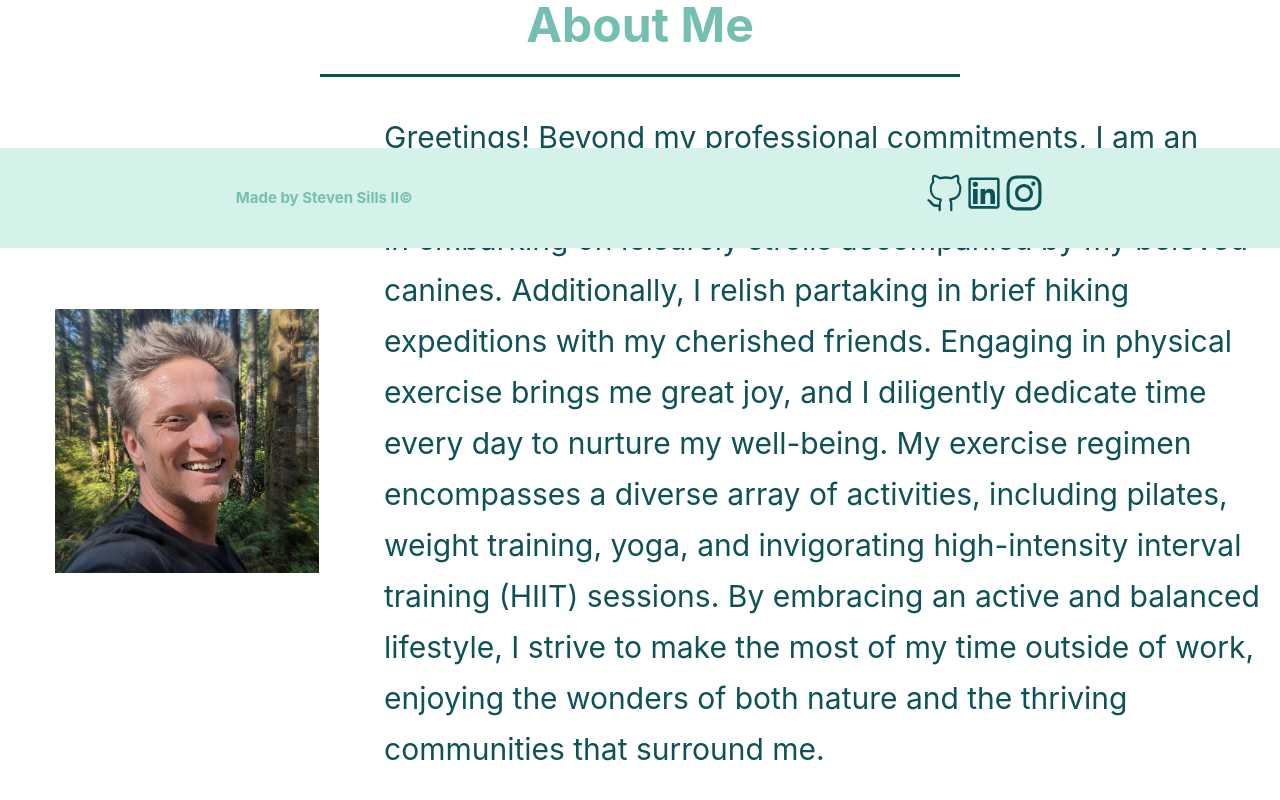
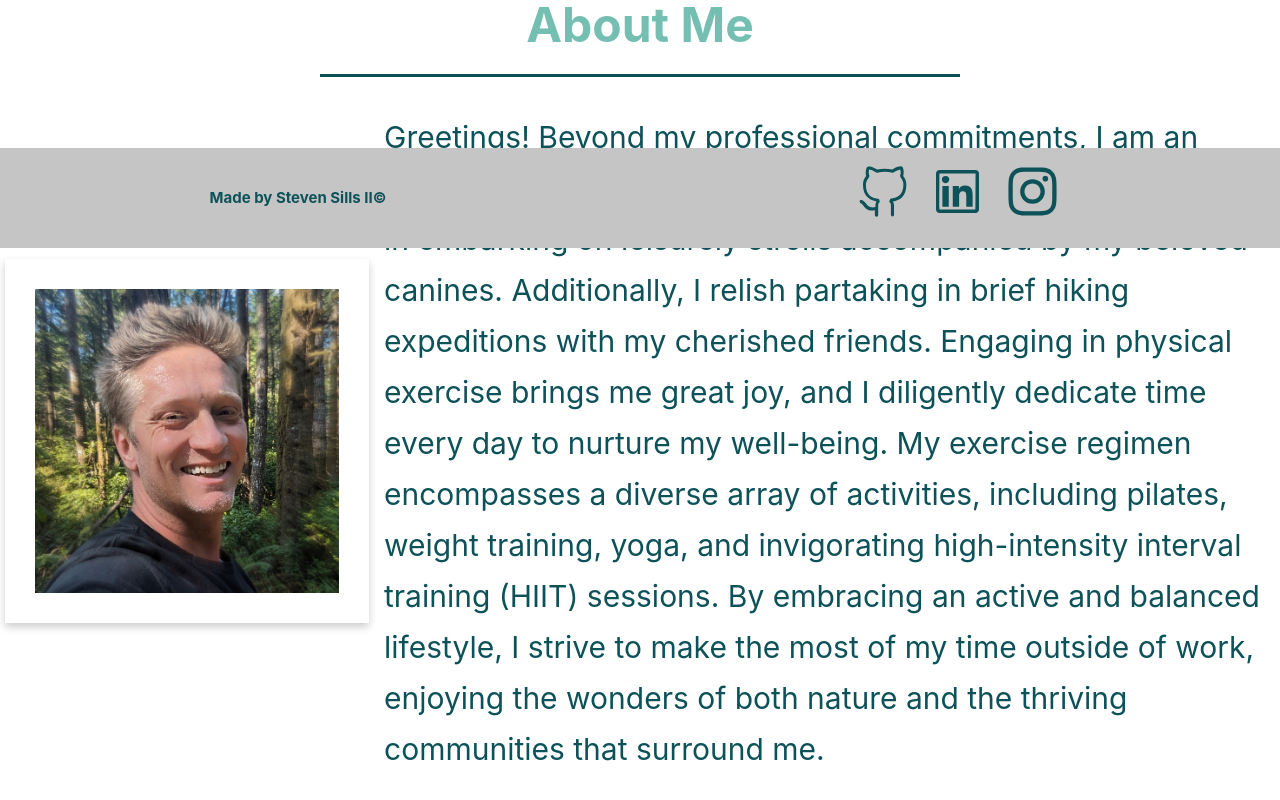
Before and after one commit to Apixa25/react-portfolio, a React (Vite) app: page / in a window 1280 px wide. Shown: the part 552-1352 px from the top of the page. Built offline with nearby package versions, Linux system fonts and the light colour scheme.

Commit message:
updating and fixing details

```diff
--- a/src/components/About/About.jsx
+++ b/src/components/About/About.jsx
@@ -11,7 +11,7 @@ function About() {
       <div className="flex-row">
         <div class="intro-info">
           <div class="intro-img">
-            <img src={profileImage} style={{ width: "100%", padding: 50 }} alt="profile" />
+            <img src={profileImage} style={{ width: "100%", padding: 30, boxShadow: "0px 4px 8px rgba(0, 0, 0, 0.2)" }} alt="profile" />
 
           </div>
           <p>
--- a/src/index.css
+++ b/src/index.css
@@ -534,7 +534,7 @@
 
   /* start styles to <footer> */
   footer {
-    background: #D5F2EA;
+    background: #c5c5c5;
     font-weight: bold;
     width: 100%;
     height: 100px;
@@ -549,7 +549,7 @@
 
   footer h2 {
 
-    color: #75BFB2;
+    color: #0E5259;
     font-size: 15px;
     margin: 0;
   }
@@ -580,9 +580,10 @@
   .logo {
     cursor: pointer;
     list-style: none;
-    font-size: 40px;
+    font-size: 55px;
     color: #0E5259;
     display: inline-block;
+    padding: 10px;
   }
 
   .logo:hover {
```
